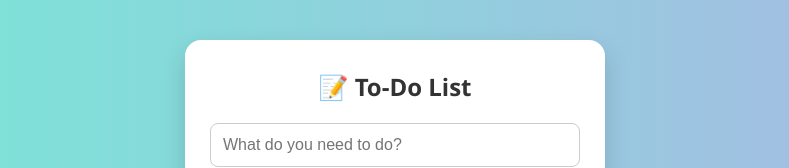
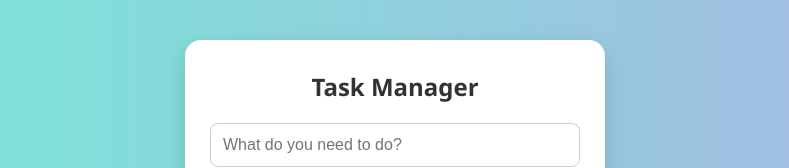
Before and after one commit to shreyash-tatvasoft/cicd-docker, a website: page public/index.html in a window 1280 px wide. Shown: the top 168 px of the page, without its empty margins (245-1034 px from the left). Drawn offline with Linux system fonts and the light colour scheme.

Commit message:
Update Project Code

```diff
--- a/public/index.html
+++ b/public/index.html
@@ -8,7 +8,7 @@
 </head>
 <body>
   <div class="todo-container">
-    <h2>📝 To-Do List</h2>
+    <h2>Task Manager</h2>
     <input type="text" id="taskInput" placeholder="What do you need to do?" />
     <button id="addTaskBtn">Add Task</button>
     <ul id="taskList"></ul>
```
Also changed, not shown: 1 other file.
